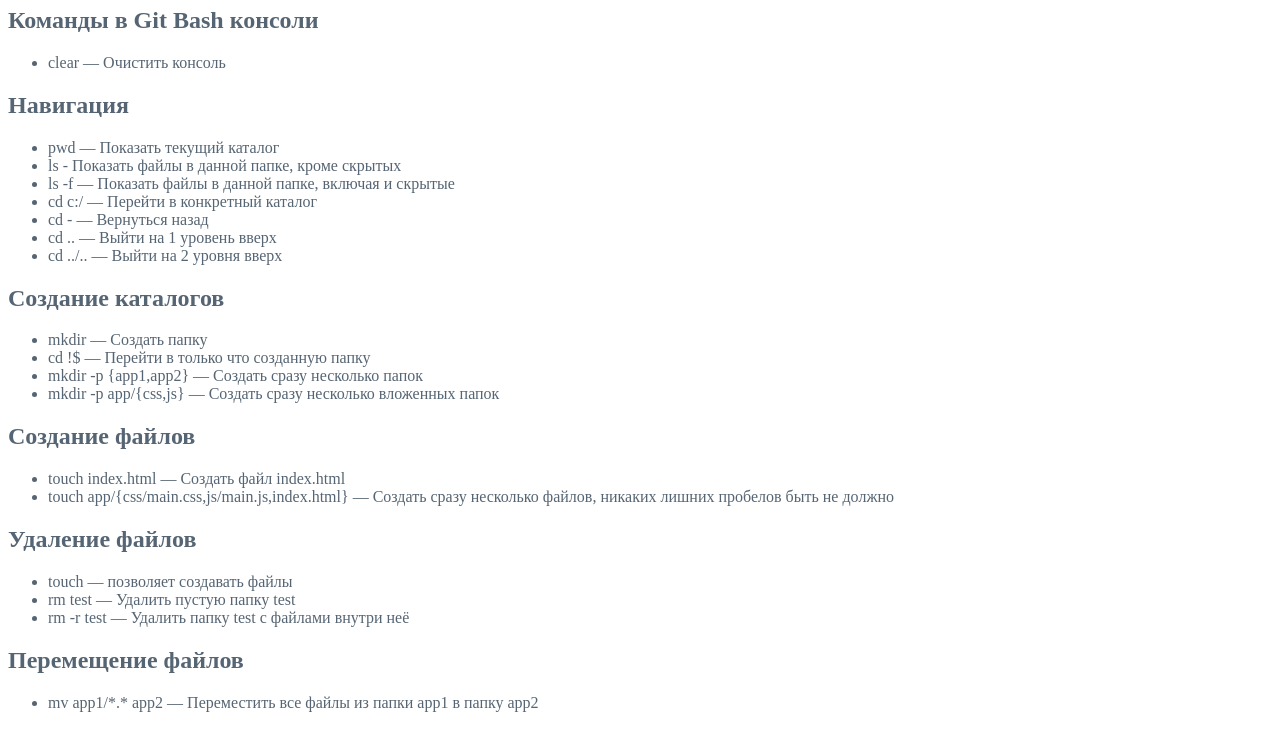
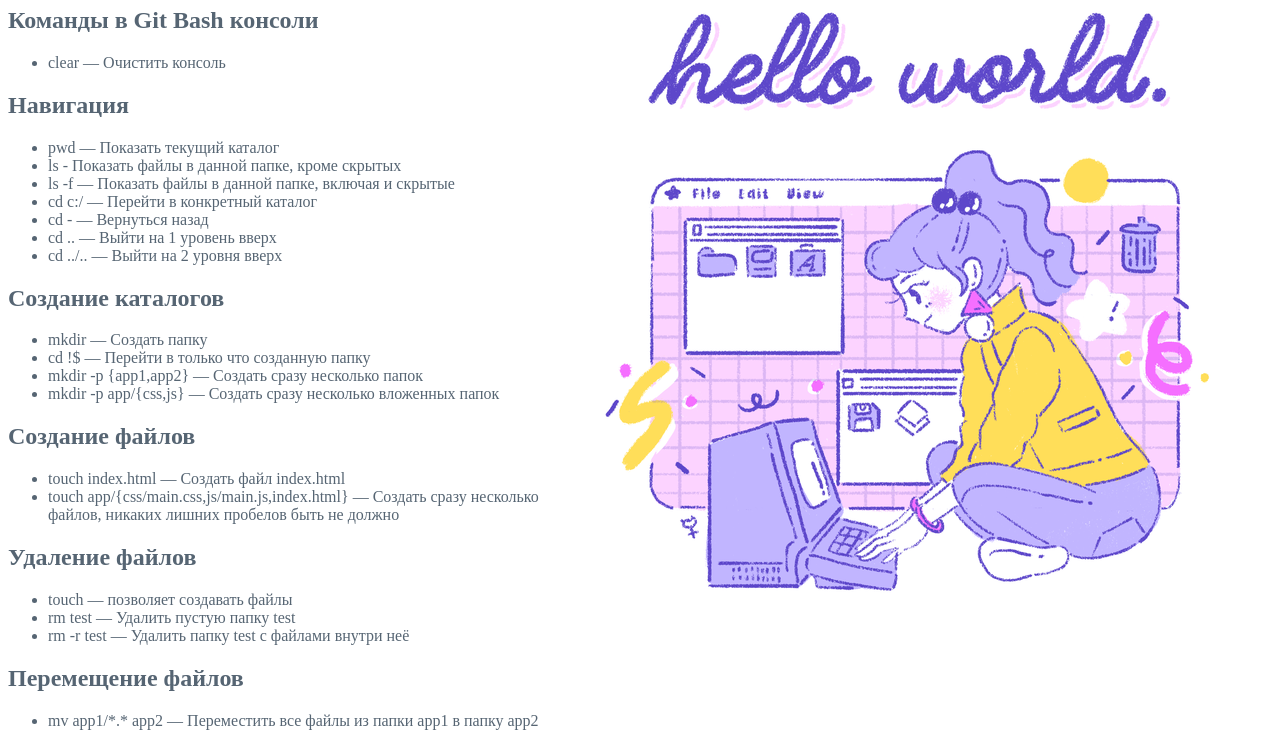
Before and after one commit to OksanaSanag/forCursor2, a plain HTML site: page index.html in a window 1280 px wide. Shown: the part 99-845 px from the top of the page. Drawn offline with Linux system fonts and the light colour scheme.

Commit message:
added img file

```diff
--- a/index.html
+++ b/index.html
@@ -13,6 +13,7 @@
    }
   </style>
 <body> <p><strong>hello, Cursor!</strong></p>
+  <img src="hello_world_postcard.png" align="right">
  <h1>Урок 1. Робота з github</h1>
    <h2>Команды в Git Bash консоли</h2>
    <ul>
```
